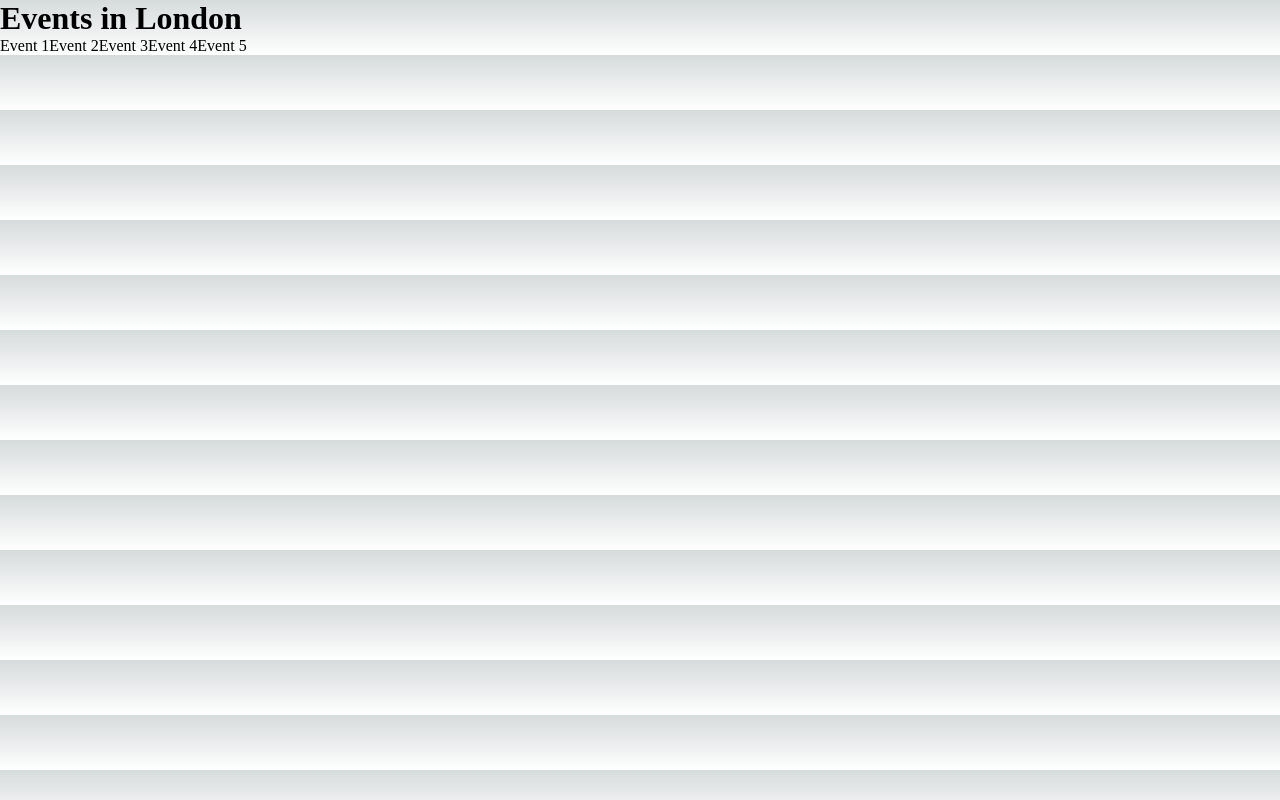
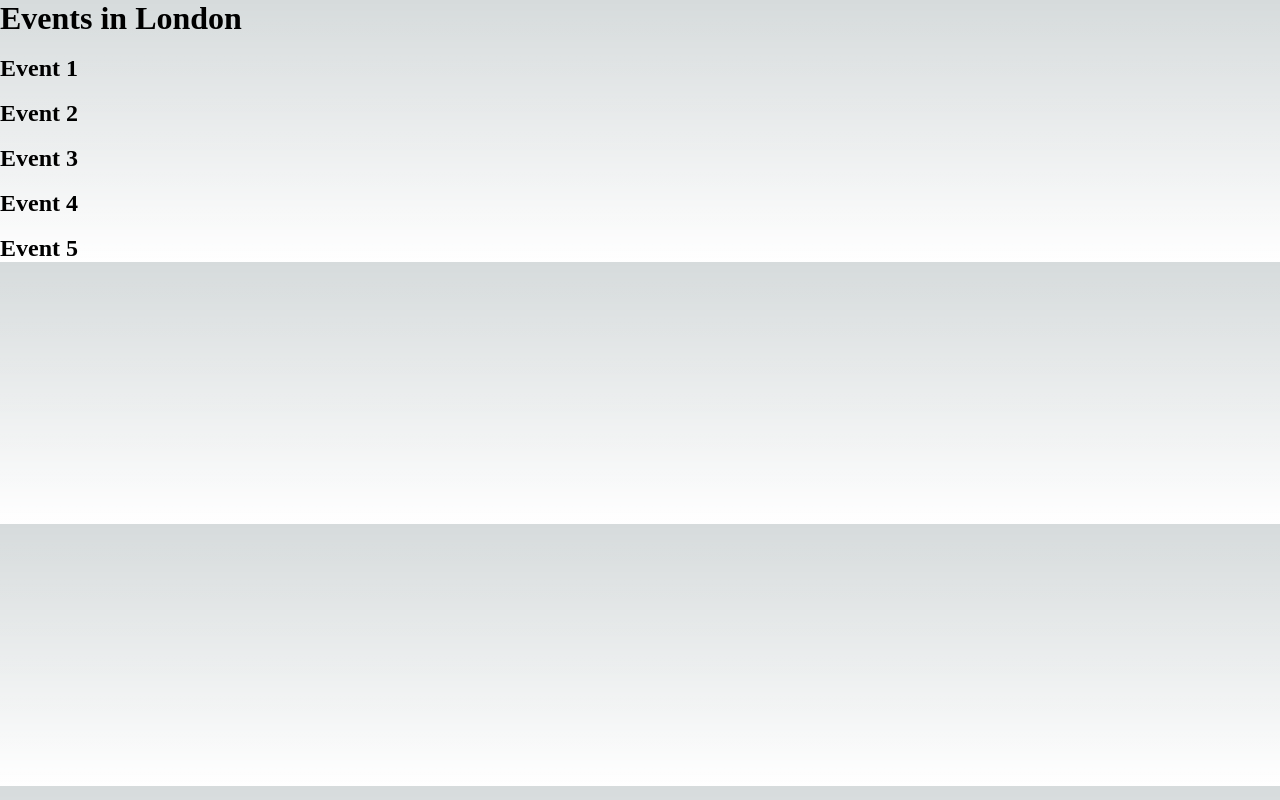
Before and after one commit to sika-007/events_app, a Next.js app: page /events/barcelona in a window 1280 px wide. Built offline with nearby package versions, Linux system fonts and the light colour scheme.

Commit message:
path configuration using getStaticPaths

```diff
--- a/data/data.json
+++ b/data/data.json
@@ -19,7 +19,7 @@
             "image": "https://images.unsplash.com/photo-1579282240050-352db0a14c21?ixlib=rb-4.0.3&ixid=MnwxMjA3fDB8MHxwaG90by1wYWdlfHx8fGVufDB8fHx8&auto=format&fit=crop&w=652&q=80"
         }
     ],
-    "allEvents": [
+    "all_events": [
         {
             "id": "london-comic-con-winter",
             "title": "London Comic Con Winter",
--- a/pages/events/[cat]/index.jsx
+++ b/pages/events/[cat]/index.jsx
@@ -1,14 +1,62 @@
 import React from 'react'
 
-const EventsPerCity = () => {
+export async function getStaticPaths() {
+
+  const { events_categories } = await import("/data/data.json")
+
+  const allPaths = events_categories.map(event => {
+    return {
+      params: {
+        cat: event.id.toString(),
+      }
+    }
+  })
+
+  return {
+    paths: allPaths,
+    fallback: false
+  }
+}
+
+export async function getStaticProps(context) {
+
+  const { all_events } = await import("/data/data.json")
+  const id = context?.params?.cat
+  const data = all_events.filter(event => event.city === id)
+  console.log(data)
+
+  return {
+    props: { data }
+  }
+}
+
+const EventsPerCity = ({ data }) => {
+
+  console.log(data)
+
   return (
     <div>
       <h1>Events in London</h1>
-      <a href="/events/event1">Event 1</a>
-      <a href="/events/event2">Event 2</a>
-      <a href="/events/event3">Event 3</a>
-      <a href="/events/event4">Event 4</a>
-      <a href="/events/event5">Event 5</a>
+      <a href="/events/london/event1">
+        <img src="" alt="" />
+        <h2>Event 1</h2>
+      </a>
+      <a href="/events/london/event2">
+        <img src="" alt="" />
+        <h2>Event 2</h2>
+      </a>
+      <a href="/events/london/event5">
+        <img src="" alt="" />
+        <h2>Event 3</h2>
+      </a>
+      <a href="/events/london/event3">
+        <img src="" alt="" />
+        <h2>Event 4</h2>
+      </a>
+      <a href="/events/london/event4">
+        <img src="" alt="" />
+        <h2>Event 5</h2>
+      </a>
     </div>
   )
 }
```
